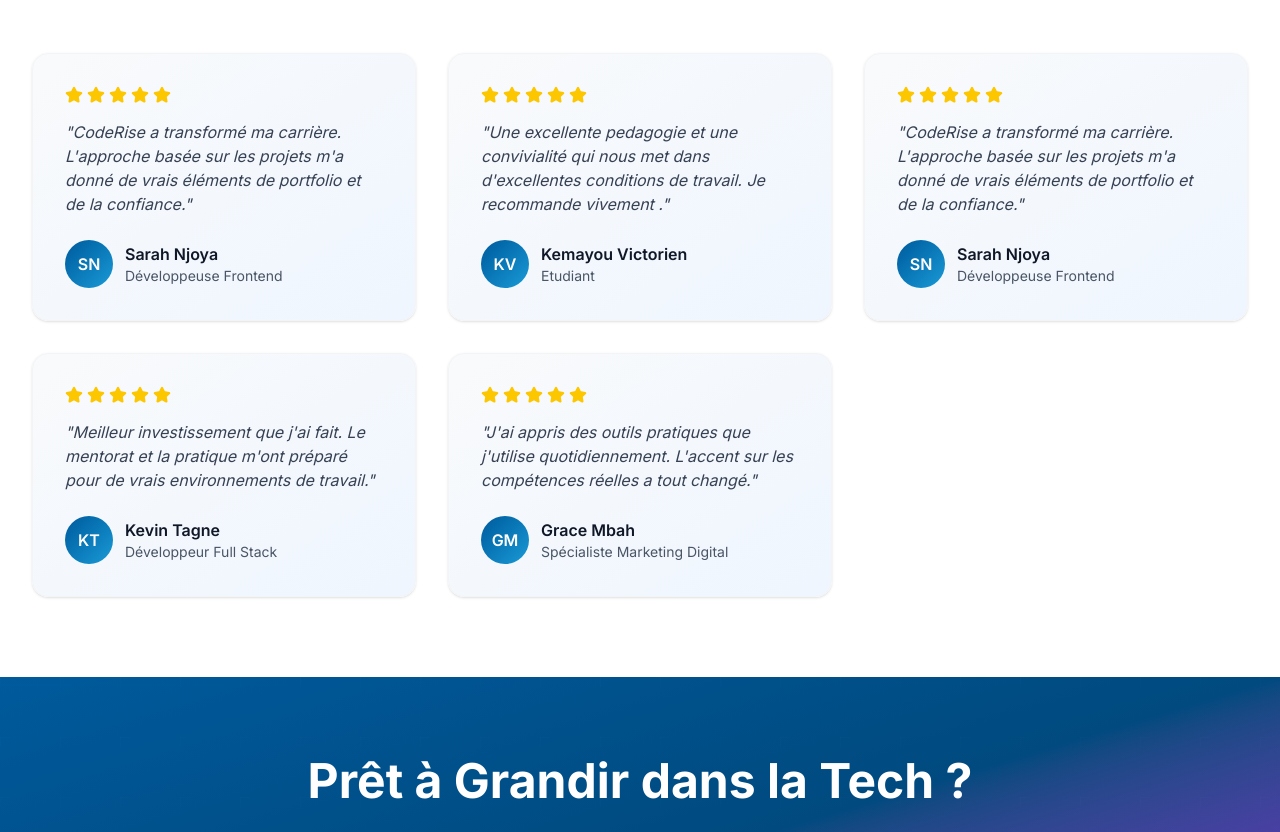
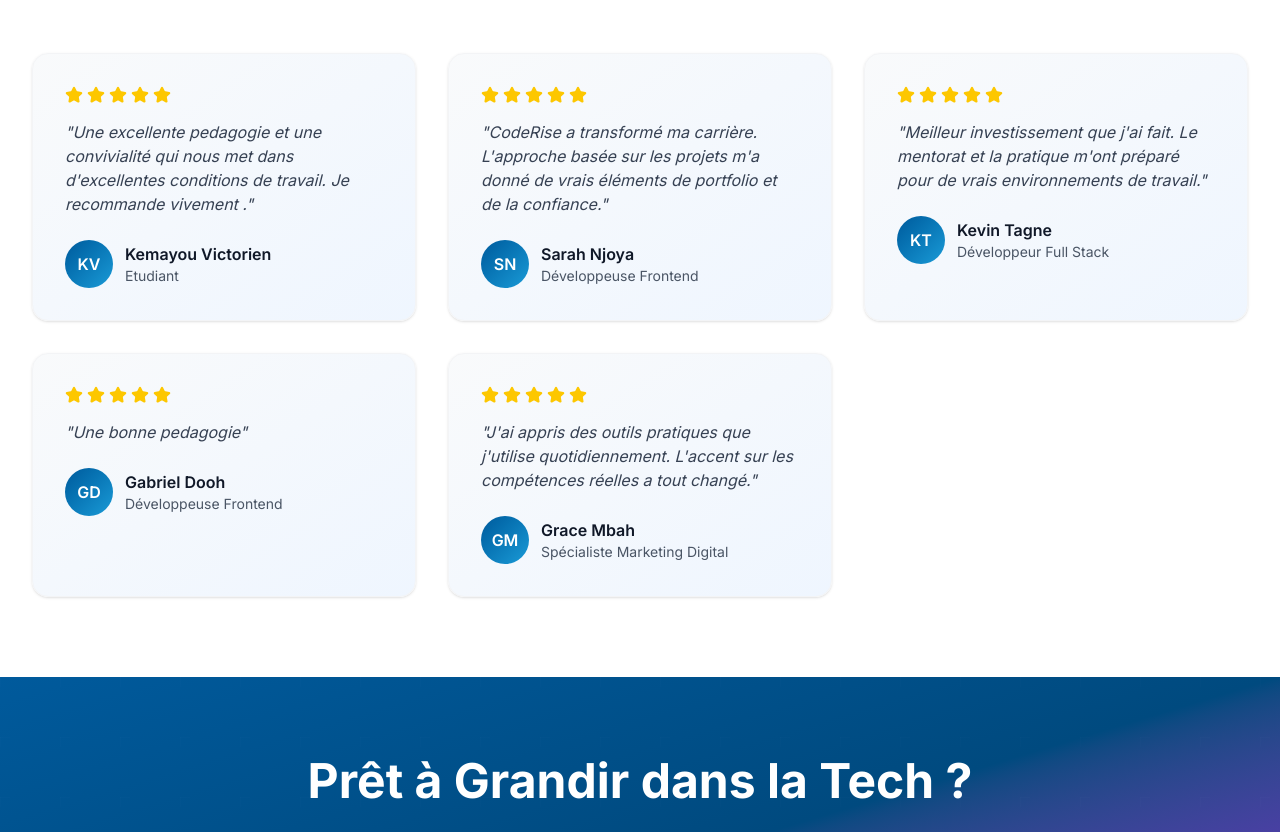
Before and after one commit to NgohBuilds/Code-Rise-Academy-, a React (Vite) app in the folder CodeRiseAcacdemy/: page / in a window 1280 px wide. Shown: the part 3580-4412 px from the top of the page. Built offline with nearby package versions, Linux system fonts and the light colour scheme.

Commit message:
UI update and bug fix

```diff
--- a/CodeRiseAcacdemy/src/app/pages/HomePage.jsx
+++ b/CodeRiseAcacdemy/src/app/pages/HomePage.jsx
@@ -65,12 +65,7 @@ export function HomePage() {
   ];
 
   const testimonials = [
-    {
-      name: "Sarah Njoya",
-      role: "Développeuse Frontend",
-      content: "CodeRise a transformé ma carrière. L'approche basée sur les projets m'a donné de vrais éléments de portfolio et de la confiance.",
-      avatar: "SN",
-    },
+
     {
       name: "Kemayou Victorien",
       role: "Etudiant",
@@ -88,6 +83,12 @@ export function HomePage() {
       role: "Développeur Full Stack",
       content: "Meilleur investissement que j'ai fait. Le mentorat et la pratique m'ont préparé pour de vrais environnements de travail.",
       avatar: "KT",
+    },
+        {
+      name: "Gabriel Dooh",
+      role: "Développeuse Frontend",
+      content: "Une bonne pedagogie",
+      avatar: "GD",
     },
     {
       name: "Grace Mbah",
```
